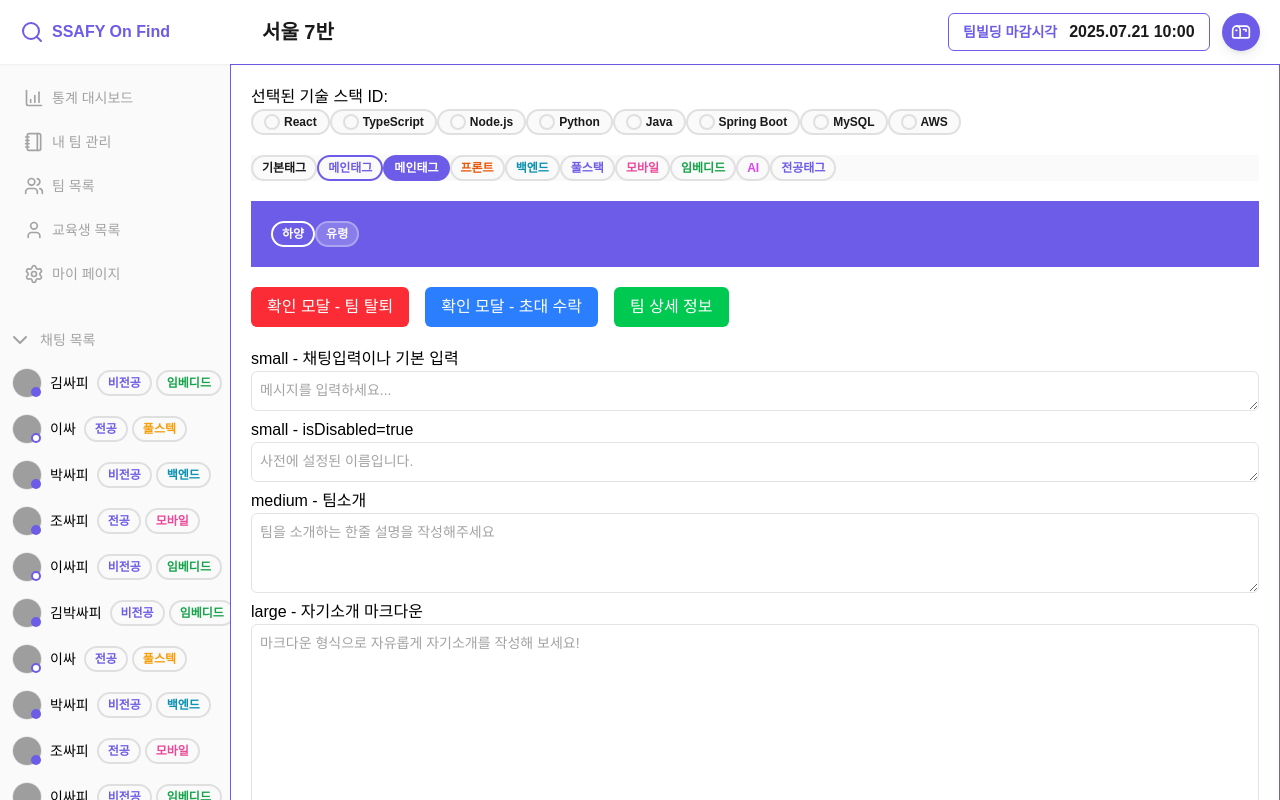
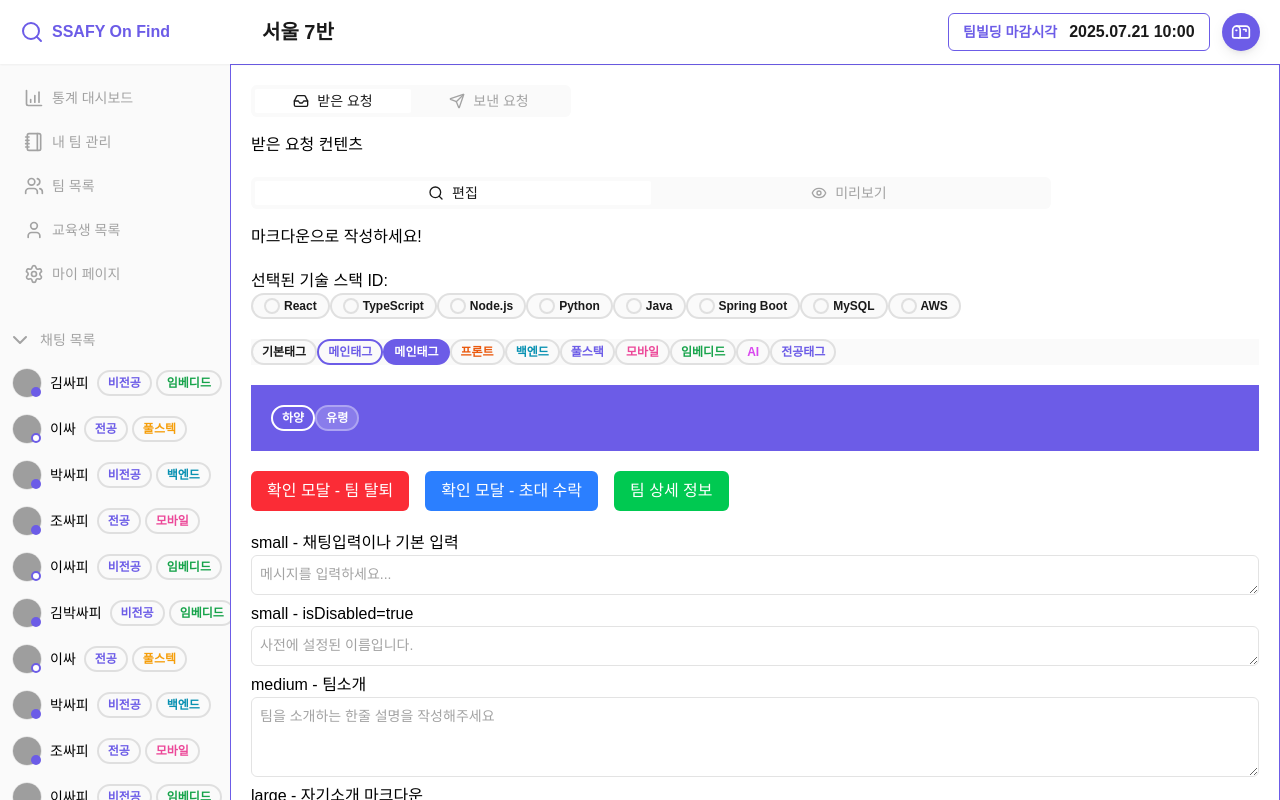
Before and after one commit to SSAFY-on-Find/SSAFY-on-Find, a React (Vite) app in the folder FE/: page /component-test in a window 1280 px wide. Shown: the top 800 px of the page. Built offline with nearby package versions, Linux system fonts and the light colour scheme; grey boxes are pictures that could not be loaded; a web font is replaced by a local one.

Commit message:
feat: 요청탭 추가

```diff
--- a/FE/src/components/ComponentTestPage.tsx
+++ b/FE/src/components/ComponentTestPage.tsx
@@ -1,7 +1,18 @@
 import { useState } from "react"
-import { AlarmClock } from "lucide-react"
+import { AlarmClock, Eye, Search } from "lucide-react"
 
-import { Button, CheckTag, InputBox, MainTag, MajorTag, NormalTag, PositionTag, SearchBar, WhiteTag } from "./atoms"
+import {
+  Button,
+  CheckTag,
+  InputBox,
+  MainTag,
+  MajorTag,
+  NormalTag,
+  PositionTag,
+  SearchBar,
+  Segmented,
+  WhiteTag,
+} from "./atoms"
 import { ConfirmModal, TeamDetailModal } from "./templates"
 
 // API로 기술스택 70여개를 받아온다고 가정하고 상수에 담아두었어요
@@ -109,8 +120,38 @@ export default function ComponentTestPage() {
     setTeamDetailModal(true)
   }
 
+  // segmented 사용방법
+  const [activeRequestTab, setActiveRequestTab] = useState<"left" | "right">("left")
+  const [activeMarkdownTab, setActiveMarkdownTab] = useState<"left" | "right">("left")
+
   return (
     <div className="flex flex-col gap-5 p-5">
+      <div className="w-80">
+        <Segmented
+          leftText="받은 요청"
+          rightText="보낸 요청"
+          activeSegment={activeRequestTab}
+          onSegmentChange={setActiveRequestTab}
+        />
+
+        <div className="mt-4">
+          {activeRequestTab === "left" ? <div>받은 요청 컨텐츠</div> : <div>보낸 요청 컨텐츠</div>}
+        </div>
+      </div>
+      <div className="w-200">
+        <Segmented
+          leftText="편집"
+          leftIcon={Search}
+          rightText="미리보기"
+          rightIcon={Eye}
+          activeSegment={activeMarkdownTab}
+          onSegmentChange={setActiveMarkdownTab}
+        />
+
+        <div className="mt-4">
+          {activeMarkdownTab === "left" ? <div>마크다운으로 작성하세요!</div> : <div>마크다운으로 작성된 컨텐츠</div>}
+        </div>
+      </div>
       <div>
         <h5>선택된 기술 스택 ID: {selectedTechStackIds.join(", ")}</h5>
         {TECH_STACKS.map((ele) => (
--- /dev/null
+++ b/FE/src/components/atoms/Segmented.tsx
@@ -0,0 +1,46 @@
+import { Inbox, Send } from "lucide-react"
+
+interface ISegmented {
+  leftText?: string
+  leftIcon?: React.ElementType
+  rightText?: string
+  rightIcon?: React.ElementType
+  activeSegment?: "left" | "right"
+  onSegmentChange: (activeSegment: "left" | "right") => void
+}
+function Segmented({
+  leftText,
+  leftIcon: LeftIcon,
+  rightText,
+  rightIcon: RightIcon,
+  activeSegment = "left",
+  onSegmentChange,
+}: ISegmented) {
+  const handleSegmentClick = (segment: "left" | "right") => {
+    onSegmentChange(segment)
+  }
+  return (
+    <div className="bg-background flex h-8 w-full rounded-md p-1">
+      <button
+        className={`flex flex-1 items-center justify-center gap-2 rounded-xs px-4 transition-colors ${
+          activeSegment === "left" ? "text-text bg-white" : "text-subtext"
+        }`}
+        onClick={() => handleSegmentClick("left")}
+      >
+        {LeftIcon ? <LeftIcon size={16} /> : <Inbox size={16} />}
+        <span className="text-sm font-medium">{leftText ? leftText : "받은 요청"}</span>
+      </button>
+
+      <button
+        className={`flex flex-1 items-center justify-center gap-2 rounded-xs px-4 transition-colors ${
+          activeSegment === "right" ? "text-text bg-white" : "text-subtext"
+        }`}
+        onClick={() => handleSegmentClick("right")}
+      >
+        {RightIcon ? <RightIcon size={16} /> : <Send size={16} />}
+        <span className="text-sm font-medium">{rightText ? rightText : "보낸 요청"}</span>
+      </button>
+    </div>
+  )
+}
+export default Segmented
--- a/FE/src/components/atoms/index.ts
+++ b/FE/src/components/atoms/index.ts
@@ -6,5 +6,6 @@ export { default as MajorTag } from "./MajorTag"
 export { default as NormalTag } from "./NormalTag"
 export { default as PositionTag } from "./PositionTag"
 export { default as SearchBar } from "./SearchBar"
+export { default as Segmented } from "./Segmented"
 export { default as UserImg } from "./UserImg"
 export { default as WhiteTag } from "./WhiteTag"
```
